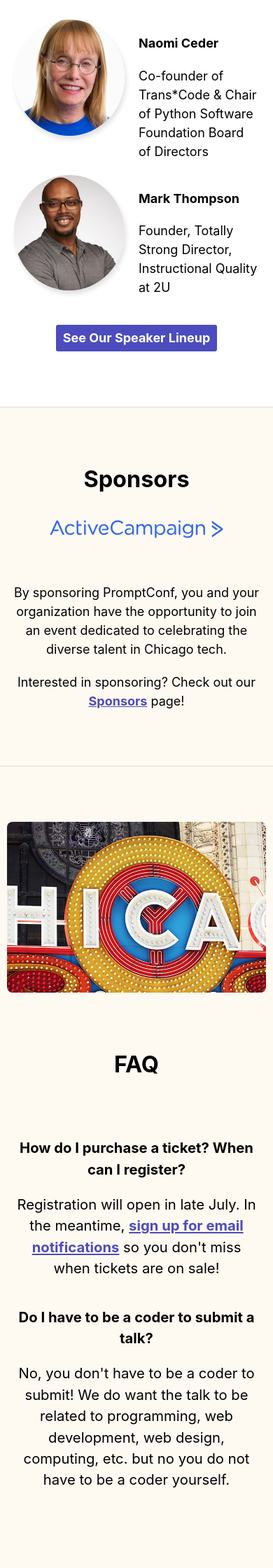
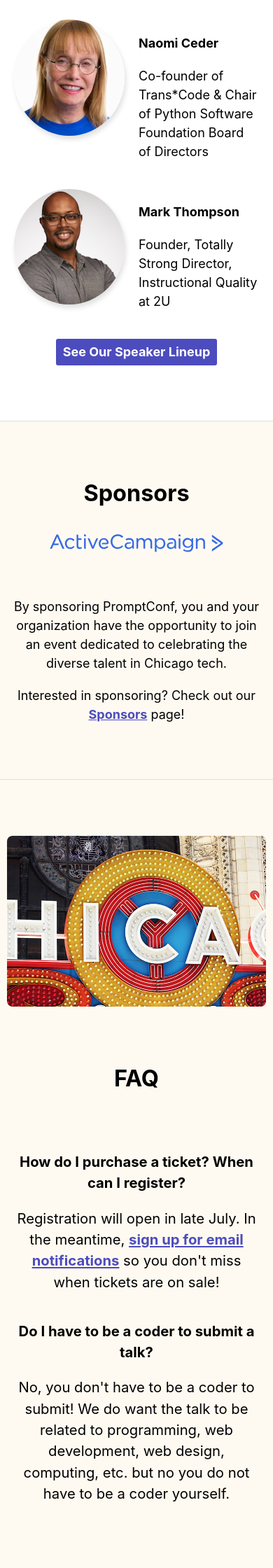
Before and after one commit to promptconf/promptconf.github.io, a Jekyll site: the page built from index.html, in a window 390 px wide. Shown: the part 1616-3856 px from the top of the page at 70% size. Built offline with Jekyll 4.4.1, drawn with Linux system fonts in a browser that asks for light colours; some web fonts are replaced; comment, search, counter and statistics services are not loaded.

Commit message:
update responsive styles for keynoters

```diff
--- a/assets/_sass/main.scss
+++ b/assets/_sass/main.scss
@@ -552,8 +552,10 @@
     grid-template-columns: 1fr 1fr;
     grid-column-gap: $space-standard;
 
-    @media screen and (max-width: 50em) {
-        display: block;
+    @media screen and (max-width: 827px) {
+        grid-template-columns: auto;
+        grid-template-rows: auto;
+        grid-row-gap: $space-standard;
     }
 }
 
```
